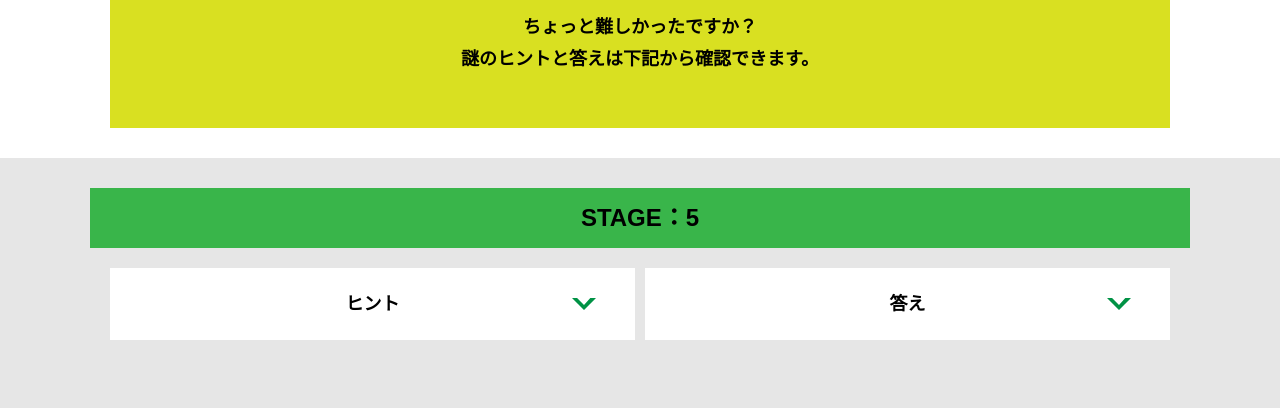
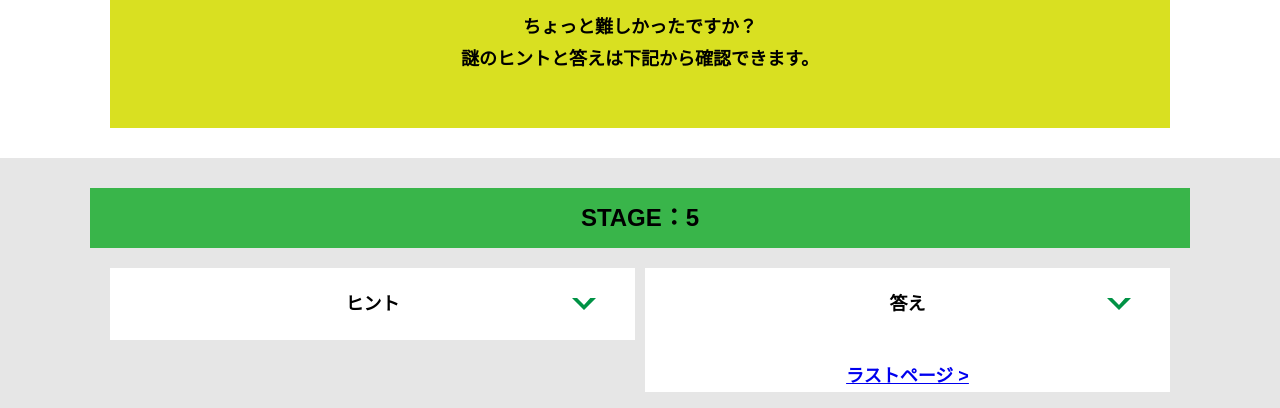
Before and after one commit to ramune900/alfa-ocha-8, a plain HTML site: page hint5.html in a window 1280 px wide. Shown: the part 392-800 px from the top of the page. Drawn offline with Linux system fonts and the light colour scheme.

Commit message:
Update hint5.html

```diff
--- a/hint5.html
+++ b/hint5.html
@@ -64,6 +64,7 @@
             <div class="card">
               <h3 class="card__title">答え<svg class="card__arrow"><use xlink:href="#arrow"></use></svg></h3>
               <p class="card__content">1012</p>
+              <a class="link-hint" href="final.html" target="final">ラストページ ></a>
             </div>
 
  <!-- 3-2答え追加
@@ -77,7 +78,7 @@
             <div class="card">
               <h3 class="card__title">2-3答え<svg class="card__arrow"><use xlink:href="#arrow"></use></svg></h3>
               <p class="card__content">電</p>
-            <a class="link-hint" href="final.html" target="hint1">ヒントをみる ></a>
+
             </div>
 3-3答え追加ここまで -->
 
```
